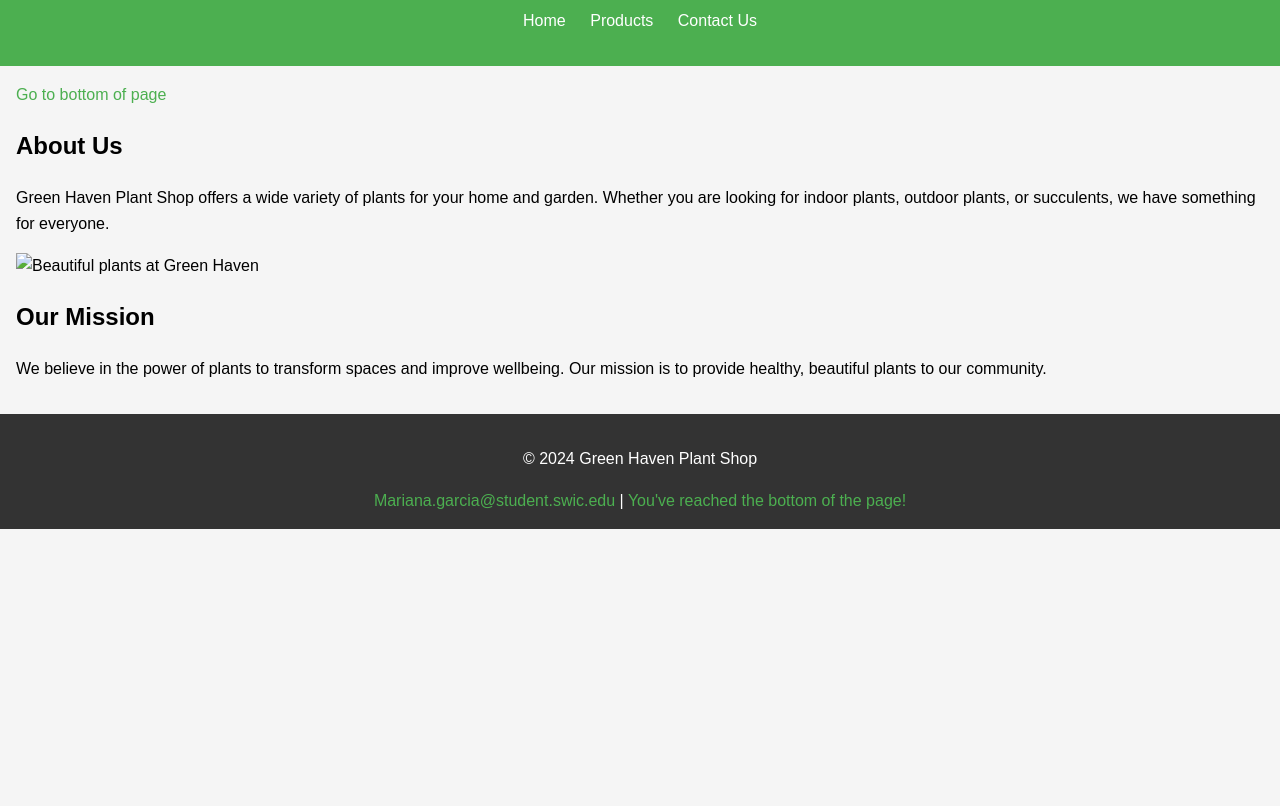
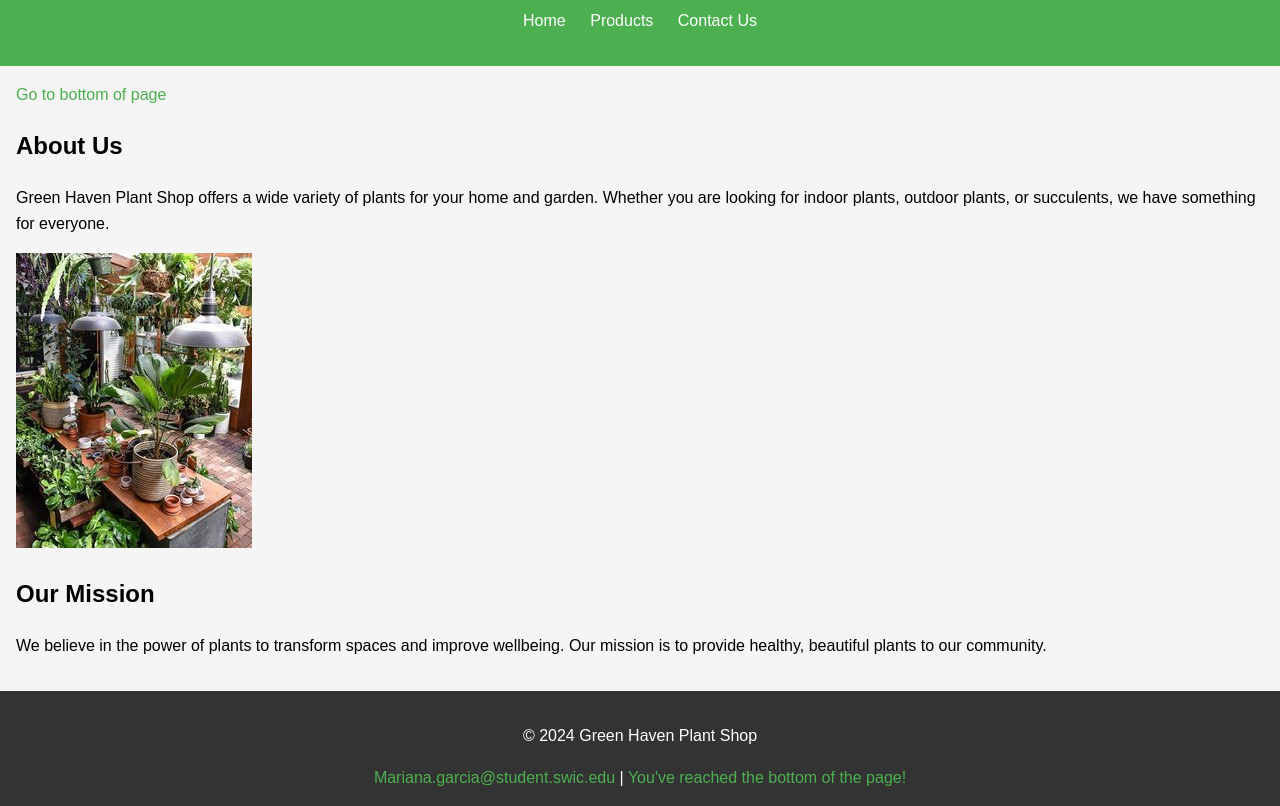
Before and after one commit to MarianaG03/green-haven-plant-shop, a plain HTML site: page index.html in a window 1280 px wide. Shown: the part 102-908 px from the top of the page. Before the commit the page ends 800 px from the top, so only its background shows below. Drawn offline with Linux system fonts and the light colour scheme.

Commit message:
Update index.html

```diff
--- a/index.html
+++ b/index.html
@@ -25,7 +25,7 @@
         <section>
             <h2>About Us</h2>
             <p>Green Haven Plant Shop offers a wide variety of plants for your home and garden. Whether you are looking for indoor plants, outdoor plants, or succulents, we have something for everyone.</p>
-            <img src="Images/Plant.png" alt="Beautiful plants at Green Haven">
+            <img src="Plant.png" alt="Beautiful plants at Green Haven">
         </section>
         <section>
             <h2>Our Mission</h2>
```
